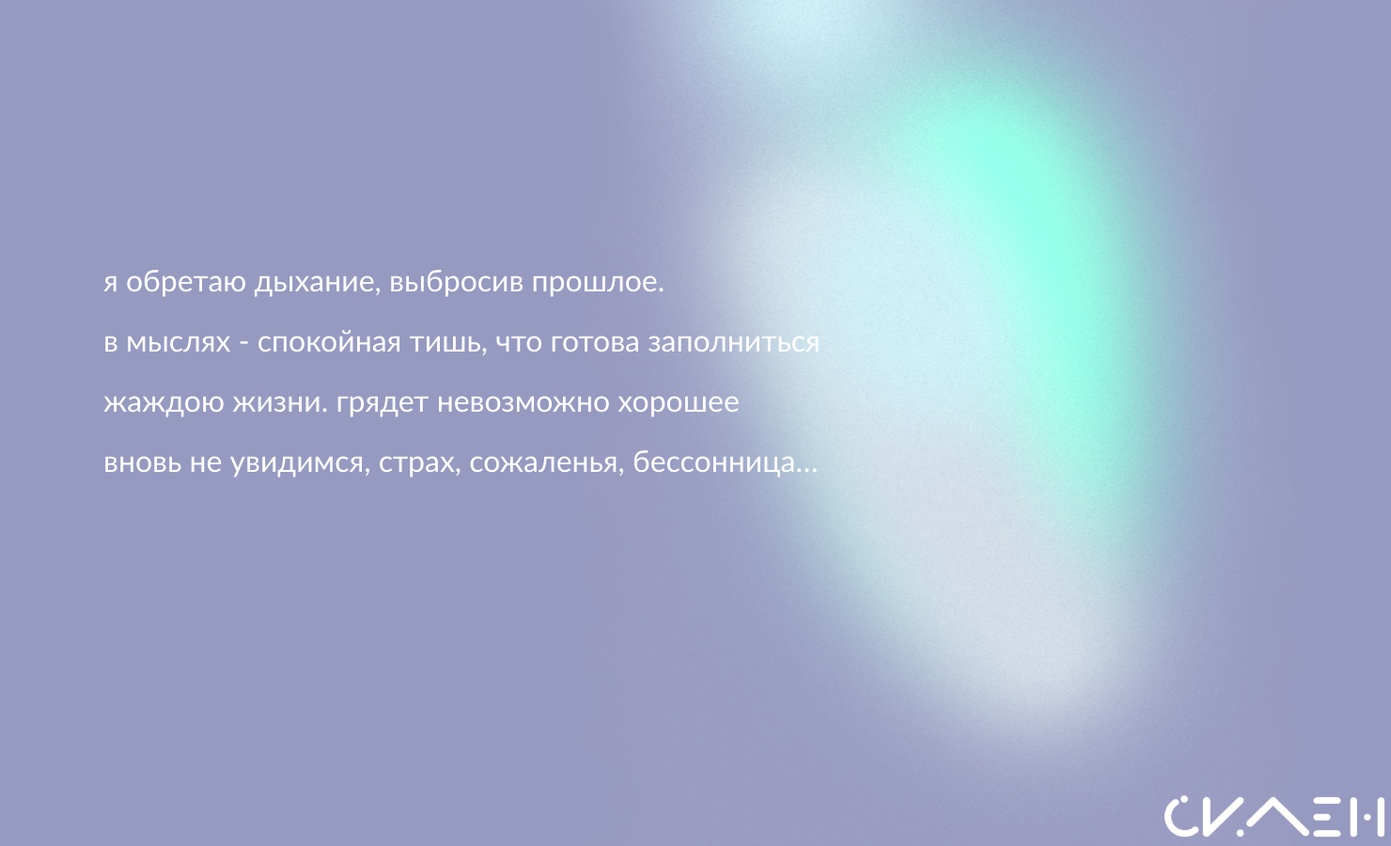
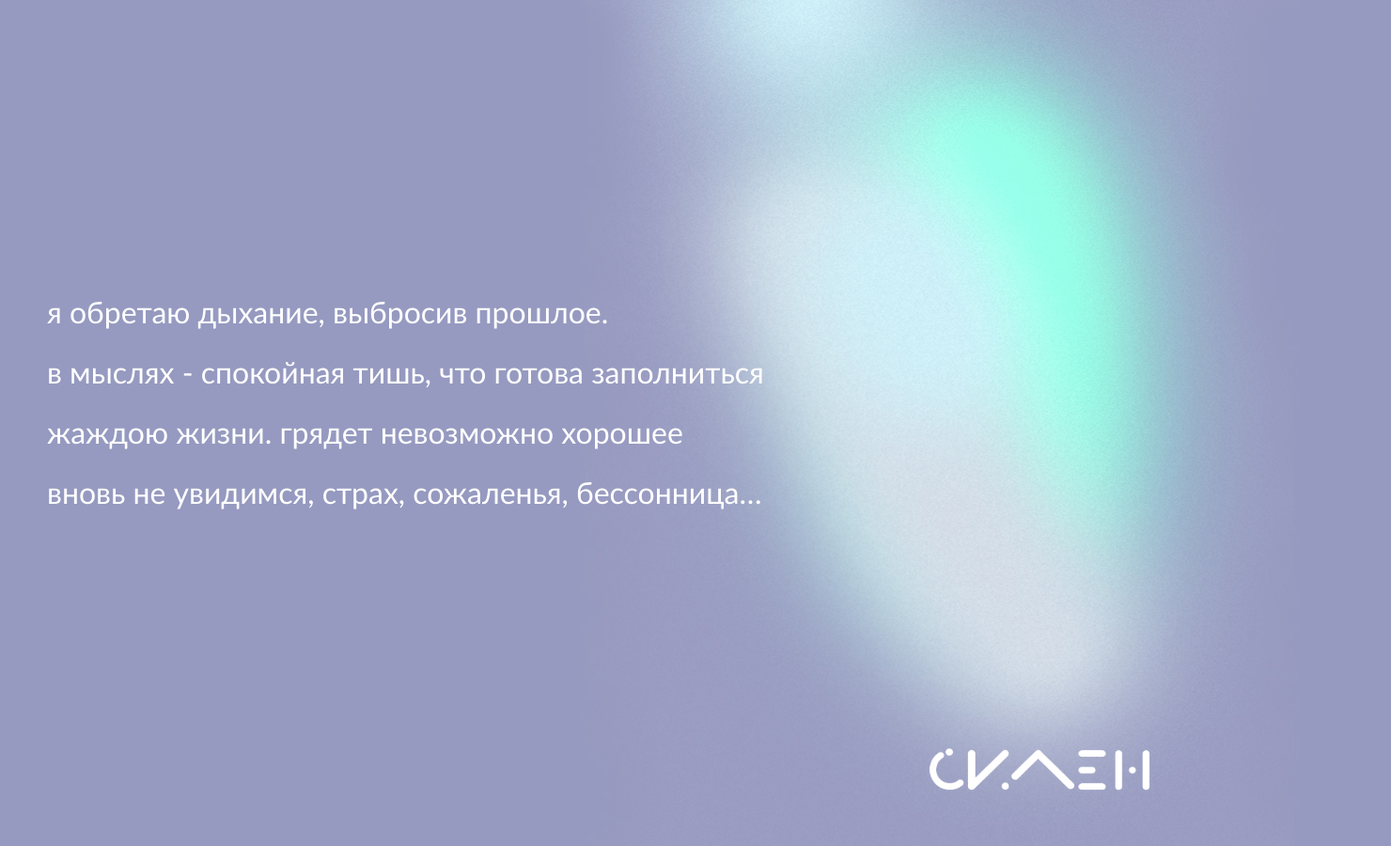
Before and after one commit to antonina-vetlugaeva/poster-for-web, a plain HTML site: page index.html in a window 1280 px wide. Shown: the whole page at 94% size, 1480 px wide, since content can reach past the window. Drawn offline with Linux system fonts and the light colour scheme.

Commit message:
снова выравнивание

```diff
--- a/styles/style.css
+++ b/styles/style.css
@@ -14,16 +14,16 @@ img {
     width: 244px;
     height: 61px;
     position: absolute;
-    bottom: -100px;
-    right: -200px;
+    bottom: -50px;
+    right: 50px;
     text-align: right;
 }
 
 .poem {
     position: absolute;
-    margin-top: 266px;
-    margin-bottom: 466px;
-    margin-left: 110px;
+    margin-top: 300px;
+    margin-bottom: 400px;
+    margin-left: 50px;
     width: 816px;
     height: 168px;
     display: table-cell;
```
